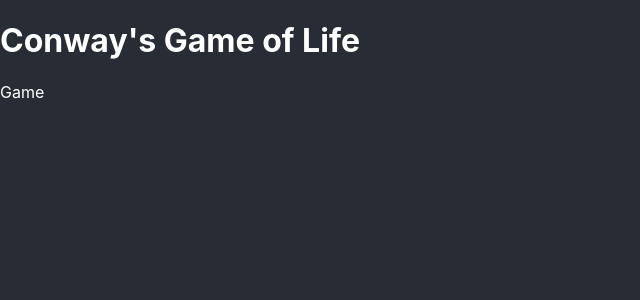
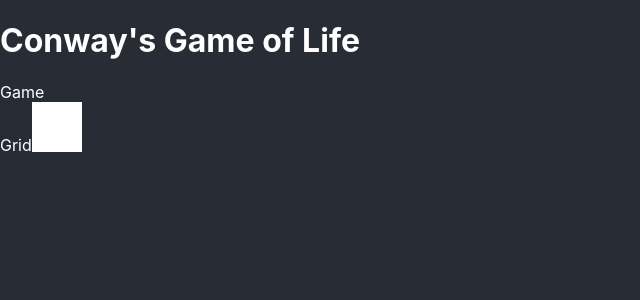
Before and after one commit to michaeljfuller/game-of-life, a React (Create React App) app: page / in a window 1280 px wide. Shown: the top 300 px of the page, without its empty margins (0-640 px from the left). Built offline with nearby package versions, Linux system fonts and the light colour scheme.

Commit message:
Create Cell
Cell can be clicked and in a dead/alive state.

```diff
--- /dev/null
+++ b/src/components/Game/Cell/Cell.module.css
@@ -0,0 +1,13 @@
+.cell {
+    width: 50px;
+    height: 50px;
+    background-color: black;
+    transition-property: background-color;
+    transition-duration: 300ms;
+}
+button.cell {
+    border: unset;
+}
+.alive {
+    background-color: white;
+}
--- /dev/null
+++ b/src/components/Game/Cell/Cell.tsx
@@ -0,0 +1,24 @@
+import React from "react";
+import styles from "./Cell.module.css";
+
+export interface CellProps {
+    row: number;
+    column: number;
+    alive: boolean;
+    onPress?: (row: number, column: number) => void;
+}
+export function Cell(props: CellProps) {
+    const isAlive = props.alive;
+    const onClick = () => {
+        props.onPress && props.onPress(props.row, props.column);
+    }
+
+    return <button
+        role="button"
+        className={[
+            styles.cell,
+            isAlive ? styles.alive : undefined
+        ].filter(v => v).join(' ')}
+        onClick={props.onPress && onClick}
+    />;
+}
--- a/src/components/Game/Game.tsx
+++ b/src/components/Game/Game.tsx
@@ -1,7 +1,9 @@
 import React from "react";
+import {Grid} from "./Grid/Grid";
 
 export function Game() {
     return <div>
         Game
+        <Grid />
     </div>;
 }
--- /dev/null
+++ b/src/components/Game/Grid/Grid.tsx
@@ -0,0 +1,22 @@
+import React from "react";
+import {Cell} from "../Cell/Cell";
+
+export interface GridProps {
+
+}
+export function Grid(props: GridProps) {
+    const [isAlive, setIsAlive] = React.useState(true);
+    const toggleAlive = (row: number, column: number) => {
+        console.log("Toggle", row, column);
+        setIsAlive(!isAlive);
+    }
+
+    const onPress = React.useCallback((row: number, column: number) => {
+        toggleAlive(row, column);
+    }, [toggleAlive]);
+
+    return <div>
+        Grid
+        <Cell alive={isAlive} row={0} column={0} onPress={onPress} />
+    </div>;
+}
```
Also changed, not shown: 2 other files (tests, documents, lock files or other folders).
